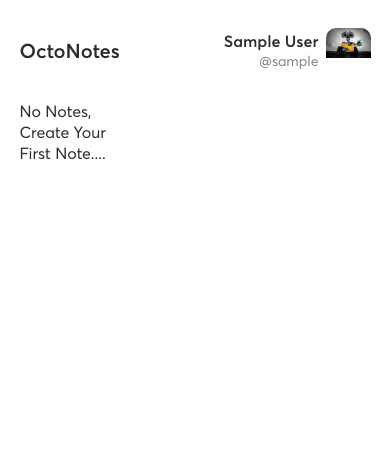
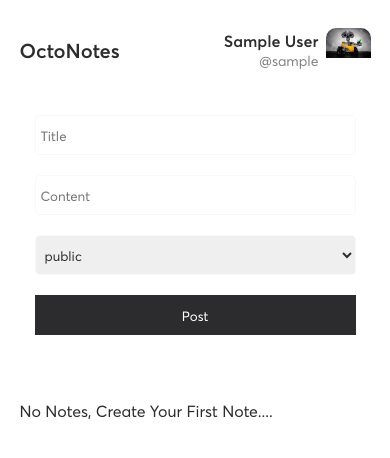
Before and after one commit to aakashthapa060/Octo-Notes, a Django app: page /notes/ in a window 390 px wide. Shown: the top 458 px of the page. Run offline with Django 3.2, Linux system fonts and the light colour scheme; the visitor is signed in with stand-in values (Sample User, id 1); data that the repository does not hold is empty.

Commit message:
Personal Note Made

```diff
--- /dev/null
+++ b/notes/forms.py
@@ -0,0 +1,19 @@
+from django import forms
+from django.forms import fields
+from django.forms.widgets import TextInput
+from .models import Note
+
+class NoteForm(forms.ModelForm):
+    title = forms.CharField(widget = TextInput( attrs= {
+        "id": "noteTitle",
+        "class": "noteTitle",
+        "placeholder": "Title"
+    }))
+    content = forms.CharField(widget = TextInput( attrs= {
+        "id": "noteContent",
+        "class": "noteContent",
+        "placeholder": "Content"
+    }))
+    class Meta:
+        model = Note
+        fields = ("title","content","privacy")
--- a/notes/models.py
+++ b/notes/models.py
@@ -8,10 +8,16 @@ class Note(models.Model):
     user = models.ForeignKey(User, on_delete=models.CASCADE)
     title = models.CharField(max_length=60)
     content = models.CharField(max_length=100)
+    privacyChoice = [
+        ("public", "public"),
+        ("private", "private"),
+
+    ]
+    privacy = models.CharField(max_length=7, choices=privacyChoice,default="public")
     pub_date = models.DateField(default= timezone.now, blank=True)
 
     def __str__(self):
         return f"{self.title} // {self.user}"
 
     class Meta:
-        ordering = ["pub_date"]
+        ordering = ["-pub_date"]
--- a/notes/urls.py
+++ b/notes/urls.py
@@ -5,5 +5,7 @@ app_name = "notes"
 
 urlpatterns = [
     path("", views.index, name = "index"),
+    path("personal/", views.personalNote, name = "personalNote"),
+
     path("delete/note/<int:id>/", views.delete_note, name = "deleteNote")
 ]
--- a/notes/views.py
+++ b/notes/views.py
@@ -1,18 +1,42 @@
 from django.shortcuts import render,redirect
 from django.http import HttpResponse
 from .models import Note
-
+from .forms import NoteForm
 # Create your views here.
 
 def index(request):
     note = Note.objects.all()
+    noteForm = NoteForm(request.POST or None)
+    if noteForm.is_valid():
+        activeUser = request.user
+        title = noteForm.cleaned_data["title"]
+        content = noteForm.cleaned_data["content"]
+        privacy = noteForm.cleaned_data["privacy"]
+        noteCreated = Note.objects.create(user = activeUser, title = title, content = content, privacy= privacy)
+        noteCreated.save()
+        return redirect("notes:index")
+    else:
+        noteForm = NoteForm()
+
     context = {
-        "notes": note
+        "notes": note,
+        "form": noteForm,
     }
     return render(request, "index.html",context)
 
 def delete_note(request, id):
     note = Note.objects.get(pk = id)
-    note.delete()
+    if note.privacy == "private":
+        note.delete()
+        return redirect("notes:personalNote")
+    else:
+        note.delete()
+        return redirect("notes:index")
 
-    return redirect("notes:index")
+def personalNote(request):
+    user = request.user
+    privatePost = user.note_set.filter(privacy = "private")
+    context = {
+        "privatePost": privatePost
+    }
+    return render(request, "note/private.html", context)
--- a/static/css/main.css
+++ b/static/css/main.css
@@ -146,16 +146,56 @@ ul, ol {
   }
 }
 
-.noteDisplay {
+.noteForm {
   width: 100%;
   height: auto;
-  display: grid;
-  grid-template-columns: repeat(3, 1fr);
-  grid-gap: 20px;
-  grid-template-rows: auto;
+  display: flex;
+  justify-content: center;
+  align-items: center;
+  margin-bottom: 100px;
 }
 
-.noteDisplay .noteCard {
+.noteForm form {
+  width: 500px;
+  box-shadow: 0px 0px 10px #d6d6d6;
+  padding: 15px;
+  border-radius: 5px;
+}
+
+.noteForm form .form-action {
+  width: 100%;
+  margin-bottom: 20px;
+}
+
+.noteForm form .form-action input, .noteForm form .form-action select {
+  width: 100%;
+  height: 40px;
+  border: 1px solid #f8f8f8;
+  padding: 5px;
+  border-radius: 5px;
+  outline: none;
+}
+
+.noteForm form button {
+  width: 100%;
+  height: 40px;
+  background-color: #2c2c2e;
+  color: #fff;
+  border: none;
+  cursor: pointer;
+}
+
+@media only screen and (max-width: 600px) {
+  .noteForm {
+    margin-bottom: 50px;
+  }
+  .noteForm form {
+    width: 100%;
+    box-shadow: none;
+  }
+}
+
+.noteCard {
   position: relative;
   width: 100%;
   min-height: 100px;
@@ -269,6 +299,31 @@ ul, ol {
 @media only screen and (max-width: 1250px) {
   .main-container {
     width: 90%;
+  }
+}
+
+.noteDisplay {
+  width: 100%;
+  height: auto;
+  display: grid;
+  grid-template-columns: repeat(3, 1fr);
+  grid-gap: 20px;
+  grid-template-rows: auto;
+}
+
+.noteDisplay .noteActive {
+  border: 2px solid #5459ff;
+}
+
+@media only screen and (max-width: 820px) {
+  .noteDisplay {
+    grid-template-columns: repeat(2, 1fr);
+  }
+}
+
+@media only screen and (max-width: 600px) {
+  .noteDisplay {
+    grid-template-columns: repeat(1, 1fr);
   }
 }
 
--- a/static/scss/components/_cards.scss
+++ b/static/scss/components/_cards.scss
@@ -1,11 +1,49 @@
-.noteDisplay{
+.noteForm{
     width: 100%;
     height: auto;
-    display: grid;
-    grid-template-columns: repeat(3,1fr);
-    grid-gap: 20px;
-    grid-template-rows: auto;
+    display: flex;
+    justify-content: center;
+    align-items: center;
+    margin-bottom: 100px;
+    form{
+        width: 500px;
+        box-shadow: 0px 0px 10px rgb(214, 214, 214);
+        padding: 15px;
+        border-radius: 5px;
+        .form-action{
+            width: 100%;
+            margin-bottom: 20px;
+            input,select{
+                width: 100%;
+                height: 40px;
+                border: 1px solid #f8f8f8;
+                padding: 5px;
+                border-radius: 5px;
+                outline: none;
 
+            }
+        }
+        button{
+            width: 100%;
+            height: 40px;
+            background-color: $primary-black;
+            color: #fff;
+            border: none;
+            cursor: pointer;
+        }
+    }
+    @media only screen and (max-width: 600px) {
+        &{
+            margin-bottom: 50px;
+            form{
+                width: 100%;
+                box-shadow: none;
+
+
+            }
+        }
+    }
+}
 .noteCard{
     position: relative;
     width: 100%;
@@ -93,17 +131,3 @@
         }
     }
 }
-    .noteActive{
-        border: 2px solid $primary-blue;
-
-
-
-
-    }
-    @media only scree and (max-width: 600px) {
-        &{
-            grid-template-columns: 1fr;
-
-        }
-    }
-}
--- /dev/null
+++ b/static/scss/layouts/_home.scss
@@ -0,0 +1,33 @@
+.noteDisplay{
+    width: 100%;
+    height: auto;
+    display: grid;
+    grid-template-columns: repeat(3,1fr);
+    grid-gap: 20px;
+    grid-template-rows: auto;
+
+
+    .noteActive{
+        border: 2px solid $primary-blue;
+
+
+
+
+    }
+    @media only screen and (max-width: 820px) {
+        &{
+            grid-template-columns: repeat(2,1fr);
+
+            // display: none;
+
+        }
+    }
+    @media only screen and (max-width: 600px) {
+        &{
+            grid-template-columns: repeat(1,1fr);
+
+            // display: none;
+
+        }
+    }
+}
--- a/static/scss/layouts/_index.scss
+++ b/static/scss/layouts/_index.scss
@@ -1,2 +1,5 @@
+
 @import './main_container';
+@import './home';
+
 @import './login';
--- a/templates/index.html
+++ b/templates/index.html
@@ -5,9 +5,32 @@ OctoNotes - Home
 {% endblock title %}
 
 {% block content %}
+{% if user.is_authenticated %}
+<div class="noteForm">
+    <form action="." method="POST">
+        {% csrf_token %}
+        <div class="form-action">
+            {{form.title}}
+
+        </div>
+        <div class="form-action">
+            {{form.content}}
+
+        </div>
+        <div class="form-action">
+            {{form.privacy}}
+        </div>
+        <button type="submit">Post</button>
+    </form>
+</div>
 <div class="noteDisplay">
-    {% if notes %}
+{% else%}
+<p>Please Login before Posting Anything</p>
+{% endif %}
+
+{% if notes %}
     {% for note in notes %}
+    {% if note.privacy == "public" %}
         {% if request.user == note.user %}
         <div class="noteCard noteActive">
         {% else %}
@@ -40,10 +63,13 @@ OctoNotes - Home
         </div>
 
     </div>
+    {% endif %}
     {% endfor %}
     {% else %}
-    <p> No Notes, Create Your First Note.... </p>
+        <p> No Notes, Create Your First Note.... </p>
     {% endif %}
 </div>
 
+
+
 {% endblock content %}
--- a/templates/nav.html
+++ b/templates/nav.html
@@ -17,9 +17,9 @@
             <div class="nav-links">
                 <ul>
                     <div class="first">
-                        <li><a href="#">Home</a></li>
+                        <li><a href="{% url 'notes:index' %}">Home</a></li>
                         <li><a href="#">Public Notes</a></li>
-                        <li><a href="#">Personal Notes</a></li>
+                        <li><a href="{% url 'notes:personalNote' %}">Personal Notes</a></li>
                     </div>
                     <div class="last">
                         <li><a href="#">Profile</a></li>
```
Also changed, not shown: other parts of static/css/main.css (+14 -24 lines), templates/note/private.html (added, +44 -0 lines), notes/migrations/0004_note_privacy.py (added), 1 other file. Lines whose indentation alone changed are shown as unchanged.
